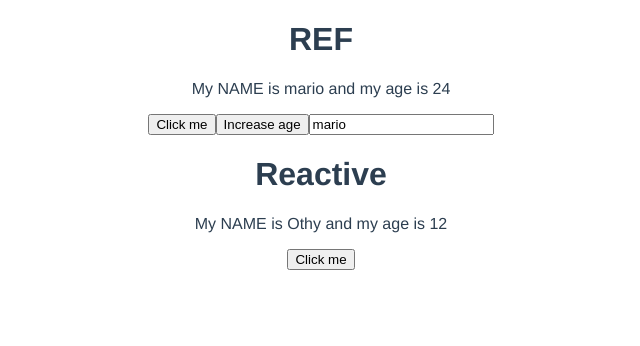
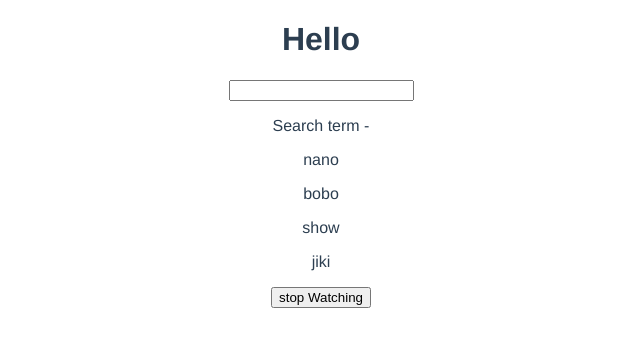
Before and after one commit to oelgoubi/Vue3-Composition-API, a Vue app: page / in a window 1280 px wide. Shown: the top 346 px of the page, without its empty margins (319-959 px from the left). Built offline with nearby package versions, Linux system fonts and the light colour scheme.

Commit message:
usage of watch and watchEffect

```diff
--- a/src/views/Home.vue
+++ b/src/views/Home.vue
@@ -1,39 +1,48 @@
 <template>
   <div class="home">
-    <h1>REF</h1>
-    <p>My NAME is {{ninja.name}} and my age is {{ninja.age}}</p>
-    <button @click="handleClick">Click me</button>
-    <button @click="ninja.age++">Increase age</button>
-    <input type="text" v-model="ninja.name">
-    <h1>Reactive</h1>
-    <p>My NAME is {{ninja2.name}} and my age is {{ninja2.age}}</p>
-    <button @click="handleClick2">Click me</button>
+    <h1>Hello</h1>
+    <input type="text" v-model="search">
+    <p>Search term - {{ search }}</p>
+    <div v-for="name in matchingNames" :key="name">
+        <p>{{name}}</p>
+    </div>
+    <button @click="stopWatching">stop Watching</button>
   </div>
 </template>
 
 <script>
-import { ref,reactive } from "vue"
+import { computed,ref, watch, watchEffect } from "vue"
 export default {
   name: 'Home',
-  // Setup Hook That execute before all the cycle hooks
-  // This keyword is not available inside the Setup Hook
   setup(){
-    console.log('setup');
-    //const p = ref(null);// p.value will be undefined untill we return it from the setup function
-    // Ref is const but the value can change
-    const ninja = ref({ name:'mario', age: 24 });
-    const ninja2 = reactive({ name:'Othy', age: 12 });// We can't use it with primitve values
+    const search = ref('');
+    const names = ref(['nano','bobo','show','jiki'])
 
-    const handleClick = ()=>{
-      ninja.value.name = "Othy"
-      ninja.value.age = 22
+    // Runs whenever "search" changes
+    const stopWatch = watch(search,()=>{
+      console.log("Search changes")
+    })
+
+    // Runs whenever a variable is defined inside the function changes and
+    // Runs once before the creation of the components (Get Data from DB)
+    const stopWatchEffect = watchEffect(()=>{
+      console.log("Watch Effect",search.value)
+    })
+    const matchingNames = computed(()=>{
+      return names.value.filter((name)=>{
+        // Return words that include the searching chars
+        return name.includes(search.value)
+      })
+    })
+
+    // Stop Watching by storing them in a variable and call the function;
+    const stopWatching = ()=>{
+      // Invoke the functions
+      stopWatch();
+      stopWatchEffect();
     }
 
-    const handleClick2 = ()=>{
-      ninja2.age = 69
-    }
-
-    return {ninja,handleClick,handleClick2,ninja2 }
+    return {names,search,matchingNames,stopWatching}
 
   }
 }
```
